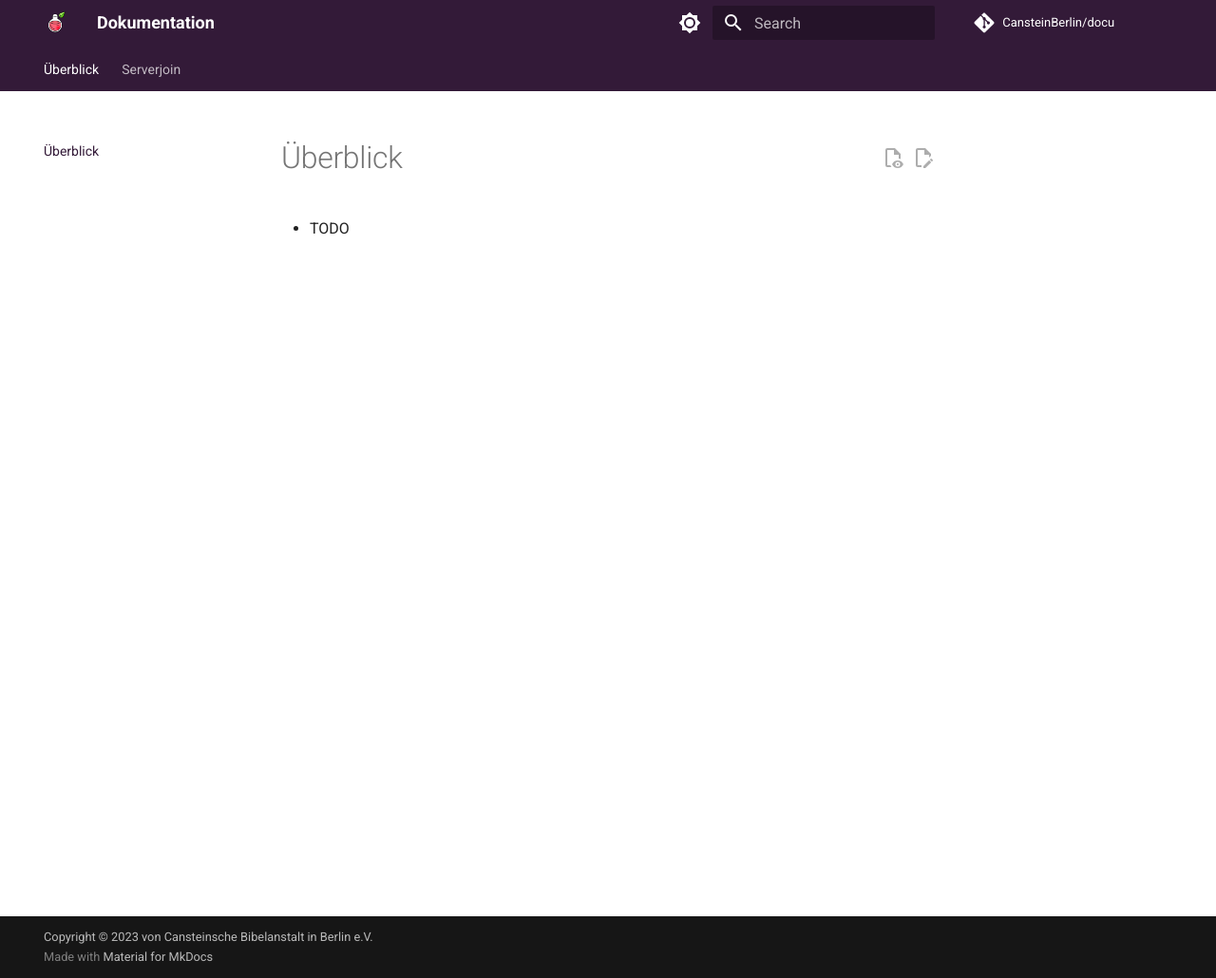
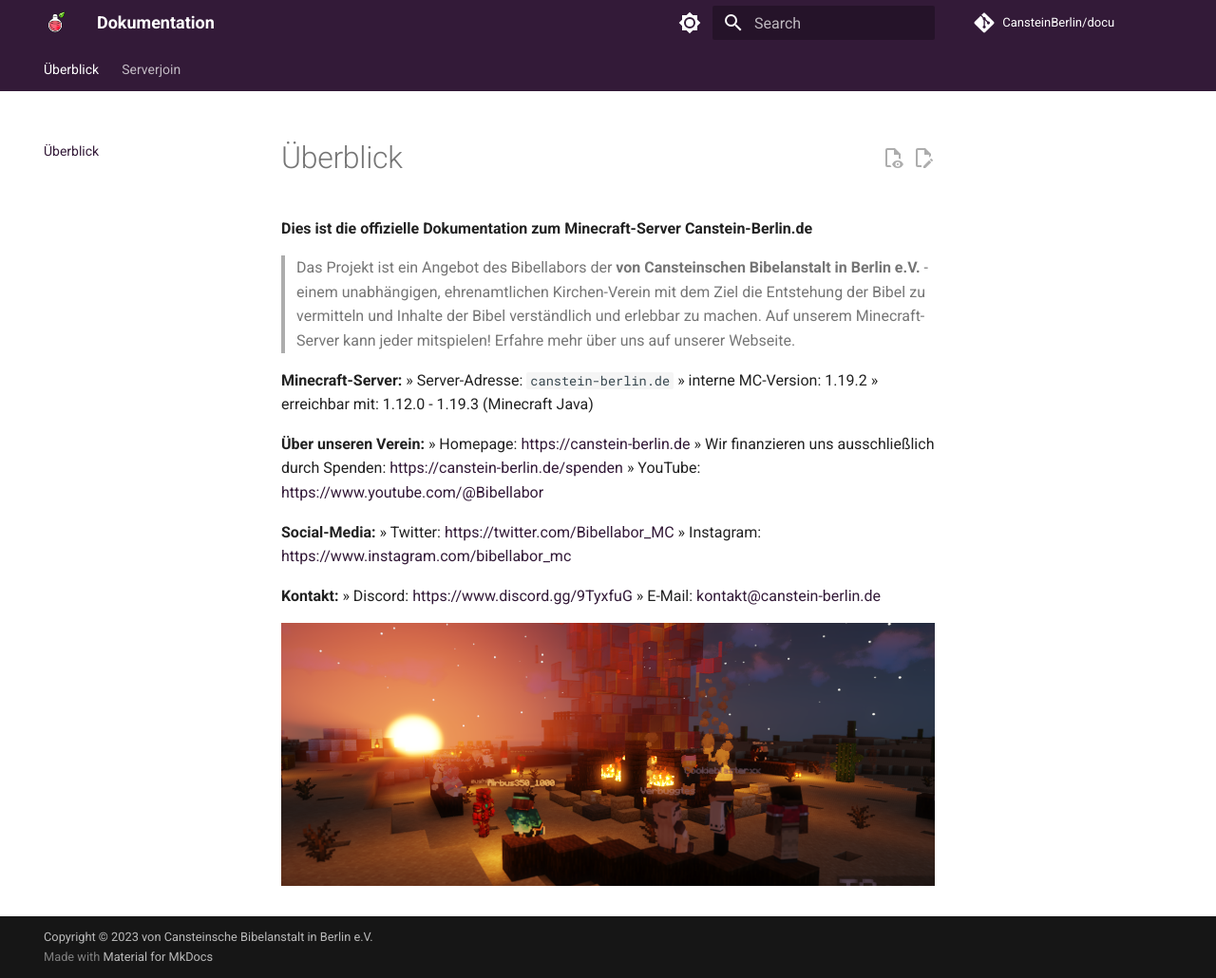
Before and after one commit to CansteinBerlin/docu, an MkDocs documentation site: the page built from docs/index.md, in a window 1280 px wide and 1030 px high. Shown: the whole window at 95% size. Built offline with MkDocs 1.6.1 and Material for MkDocs 9.7.7, drawn with Linux system fonts in a browser that asks for light colours; comment, search, counter and statistics services are not loaded.

Commit message:
Reworking main page

```diff
--- a/docs/index.md
+++ b/docs/index.md
@@ -1,3 +1,25 @@
 # Überblick
 
-* TODO
+**Dies ist die offizielle Dokumentation zum Minecraft-Server Canstein-Berlin.de**
+
+> Das Projekt ist ein Angebot des Bibellabors der **von Cansteinschen Bibelanstalt in Berlin e.V.** - einem unabhängigen, ehrenamtlichen Kirchen-Verein mit dem Ziel die Entstehung der Bibel zu vermitteln und Inhalte der Bibel verständlich und erlebbar zu machen. Auf unserem Minecraft-Server kann jeder mitspielen! Erfahre mehr über uns auf unserer Webseite.
+
+**Minecraft-Server:**
+» Server-Adresse: `canstein-berlin.de`
+» interne MC-Version: 1.19.2
+» erreichbar mit: 1.12.0 - 1.19.3 (Minecraft Java)
+
+**Über unseren Verein:**
+» Homepage: https://canstein-berlin.de
+» Wir finanzieren uns ausschließlich durch Spenden: https://canstein-berlin.de/spenden
+» YouTube: https://www.youtube.com/@Bibellabor
+
+**Social-Media:**
+» Twitter: https://twitter.com/Bibellabor_MC
+» Instagram: https://www.instagram.com/bibellabor_mc
+
+**Kontakt:**
+» Discord: https://www.discord.gg/9TyxfuG
+» E-Mail: kontakt@canstein-berlin.de
+
+![grafik](assets/images/israel_campfire.png)
```
Also changed, not shown: docs/assets/images/israel_campfire.png (added).
